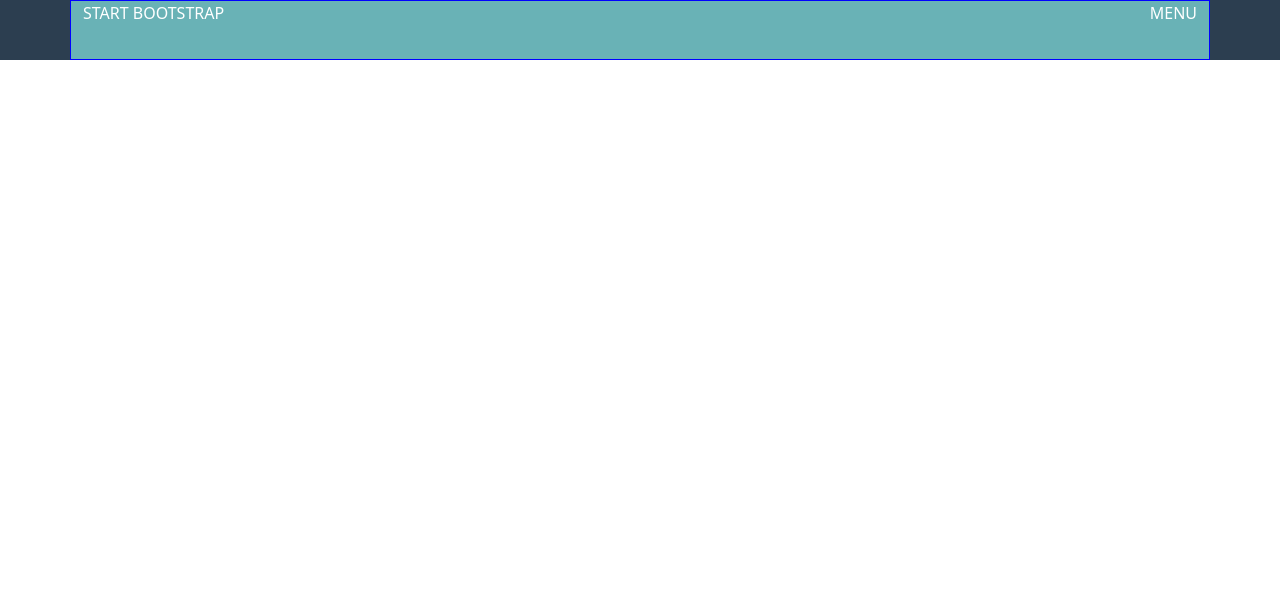
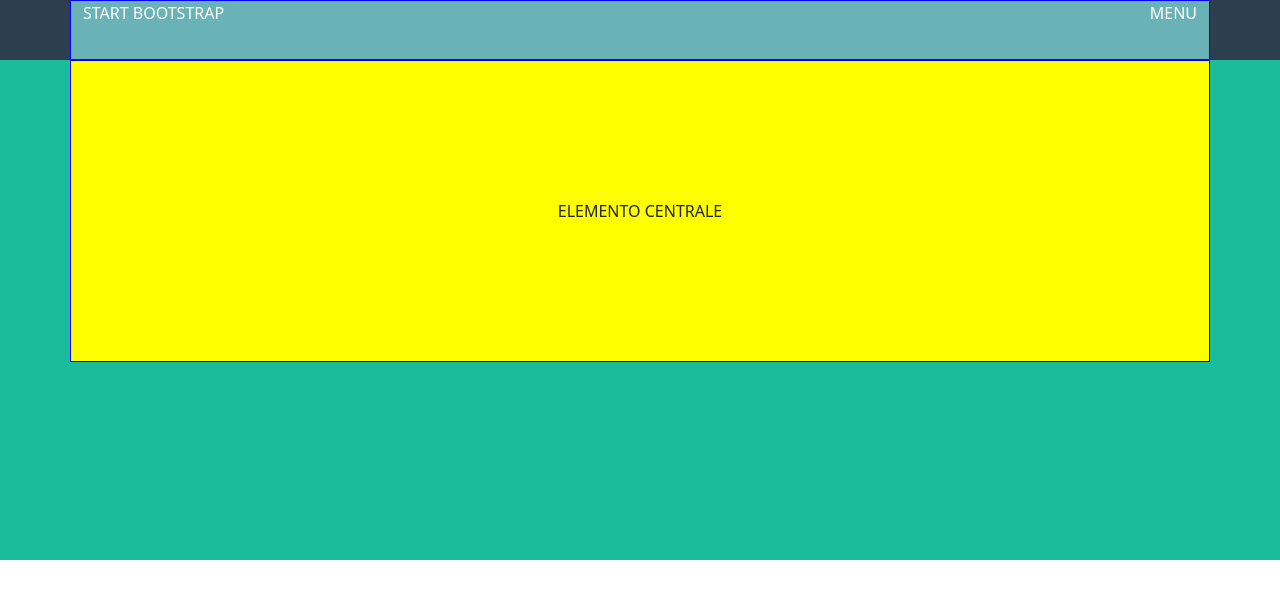
Before and after one commit to saracassandra7/html-css-bootstrap-freelancer, a plain HTML site: page index.html in a window 1280 px wide. Drawn offline with nearby package versions, Linux system fonts and the light colour scheme.

Commit message:
[add] jumbotron

```diff
--- a/css/style.css
+++ b/css/style.css
@@ -14,3 +14,14 @@ header{
   height: 60px;
   color: white;
 }
+
+main .jumbotron{
+  background-color: #1abc9c;
+  height: 500px;
+}
+
+main .jumbotron .jumbo-content{
+  /*da togliere*/
+  height: 300px;
+  background-color: yellow;
+}
--- a/index.html
+++ b/index.html
@@ -10,6 +10,7 @@
   <title>Bootstrap Freelancer</title>
 </head>
 <body>
+  <!-- header -->
   <header class="d-flex">
     <div class="container">
       <div class="row">
@@ -20,5 +21,16 @@
     </div>
   </header>
 
+  <!-- main -->
+  <main>
+    <!-- jumbotron -->
+    <div class="jumbotron">
+      <div class="container">
+        <div class="row">
+          <div class="jumbo-content col d-flex justify-content-center align-items-center">ELEMENTO CENTRALE</div>
+        </div>
+      </div>
+    </div>
+  </main>
 </body>
 </html>
```
